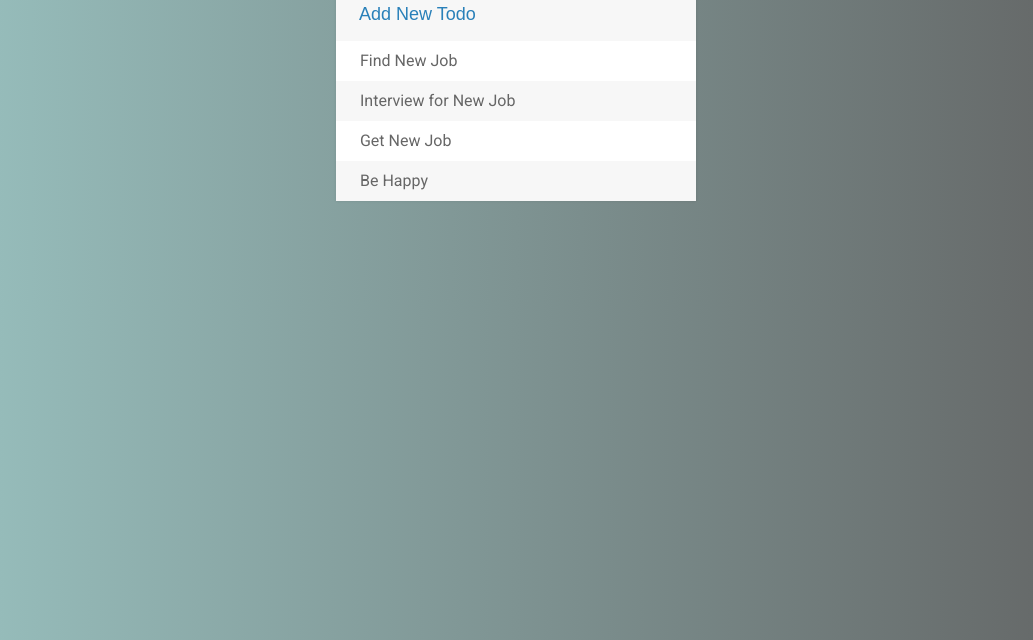
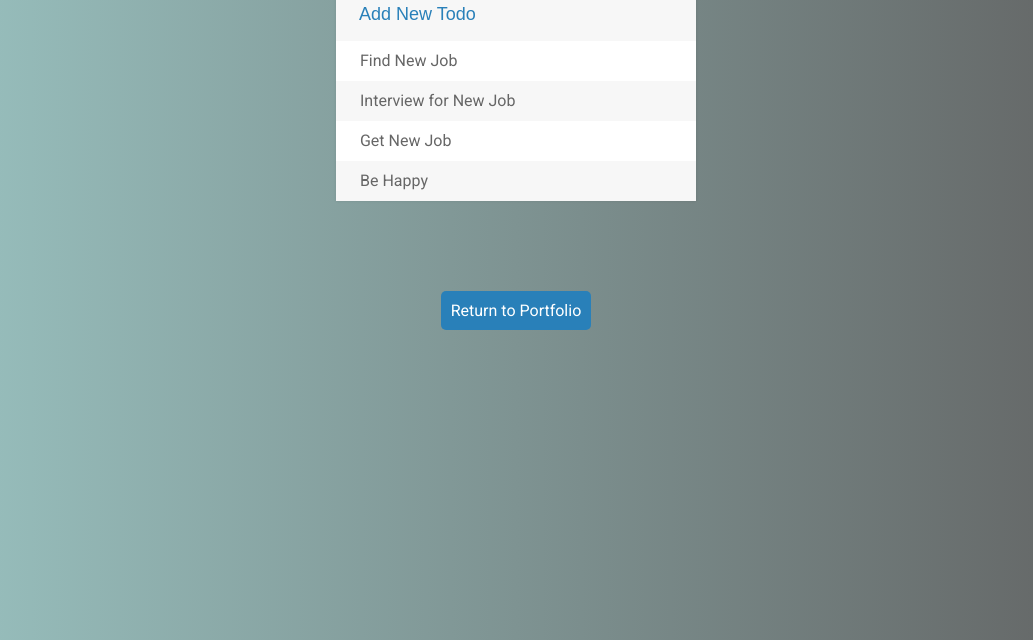
Before and after one commit to john14465/todolist, a plain HTML site: page index.html in a window 1280 px wide. Shown: the part 160-800 px from the top of the page, without its empty margins (124-1157 px from the left). Drawn offline with Linux system fonts and the light colour scheme.

Commit message:
added link back to portfolio

```diff
--- a/assets/css/todos.css
+++ b/assets/css/todos.css
@@ -83,3 +83,16 @@ input:focus {
     box-shadow: 0 0 3px rgba(0,0,0,0.1);
     background: #f7f7f7;
 }
+
+.back {
+    width: 100%;
+    text-align: center;
+}
+
+.back a {
+    padding: 10px;
+    background: #2980b9;
+    color: #fff;
+    text-decoration: none;
+    border-radius: 5px;
+}
--- a/index.html
+++ b/index.html
@@ -22,6 +22,9 @@
                 <li><span><i class="fa fa-trash"></i></span> Be Happy</li>
             </ul>
         </div>
+        <div class="back">
+            <a href="https://john14465.github.io/Portfolio/" target="_blank">Return to Portfolio</a>
+        </div>
         <script src="assets/js/todos.js"></script>
     </body>
 </html>
```
